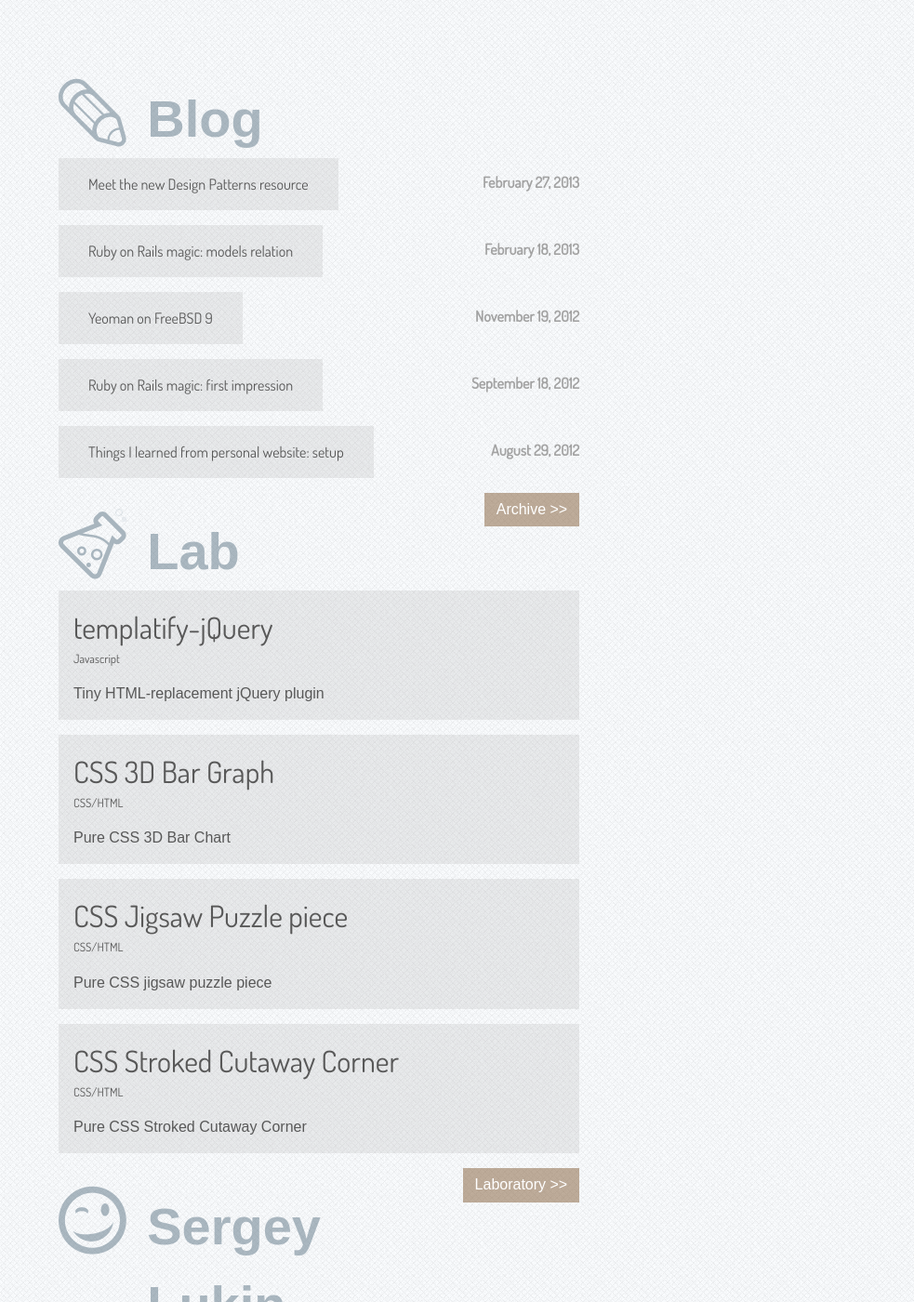
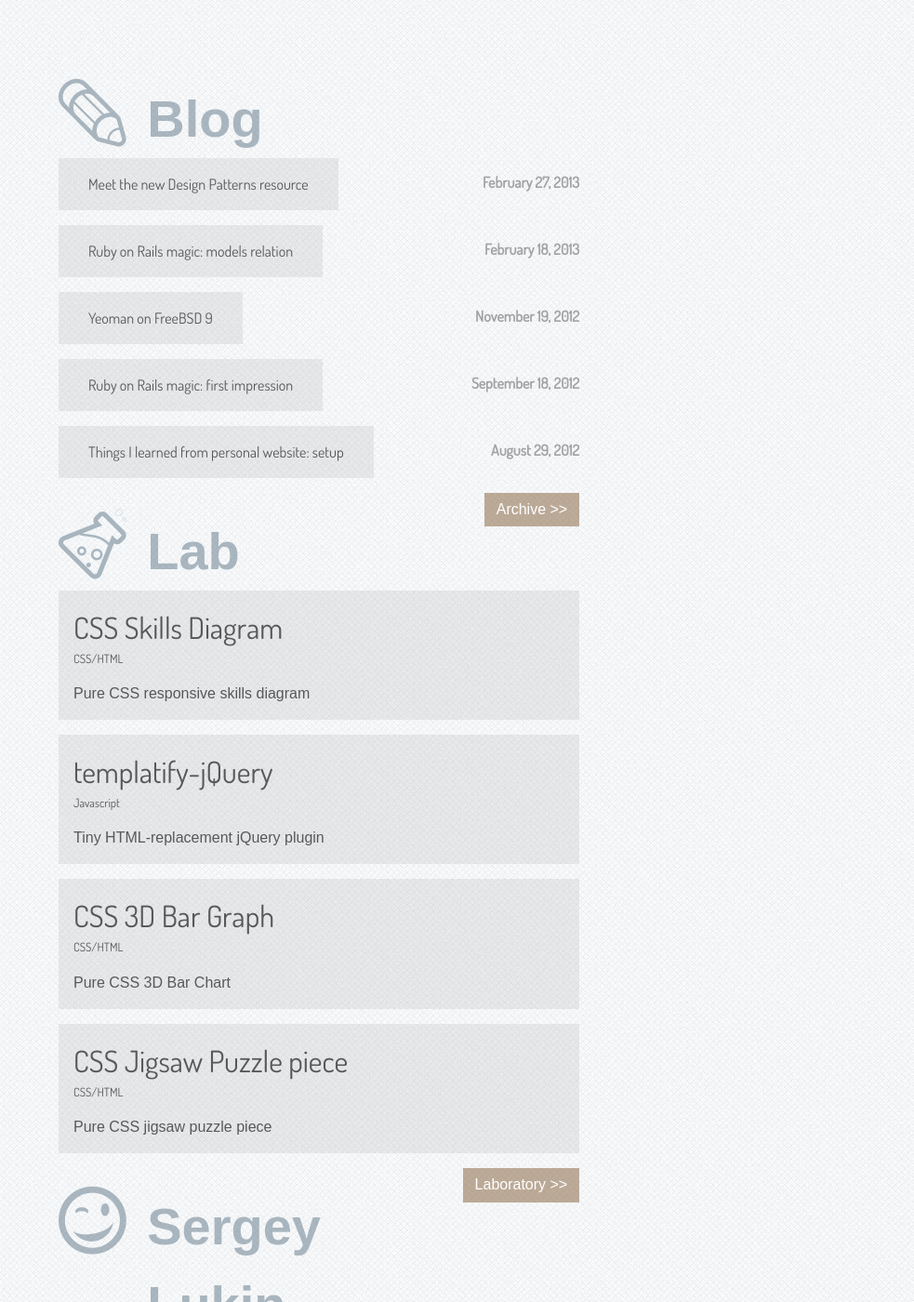
Before and after one commit to sergeylukin/sergeylukin.github.com, a Jekyll site: the page built from index.html, in a window 1280 px wide and 1400 px high. Shown: the whole window at 93% size, without its empty margins (297-1280 px from the left). Built offline with Jekyll 4.4.1, drawn with Linux system fonts in a browser that asks for light colours.

Commit message:
Add experiment

```diff
--- a/_config.yml
+++ b/_config.yml
@@ -30,6 +30,11 @@ disqus:
 googleanalytics:
   account: UA-31126253-1
 experiments:
+  - title: CSS Skills Diagram
+    sub_title: CSS/HTML
+    description: Pure CSS responsive skills diagram
+    url: http://sergeylukin.com/css-skills-diagram
+    date: 2013-06-09
   - title: templatify-jQuery
     sub_title: Javascript
     description: Tiny HTML-replacement jQuery plugin
```
